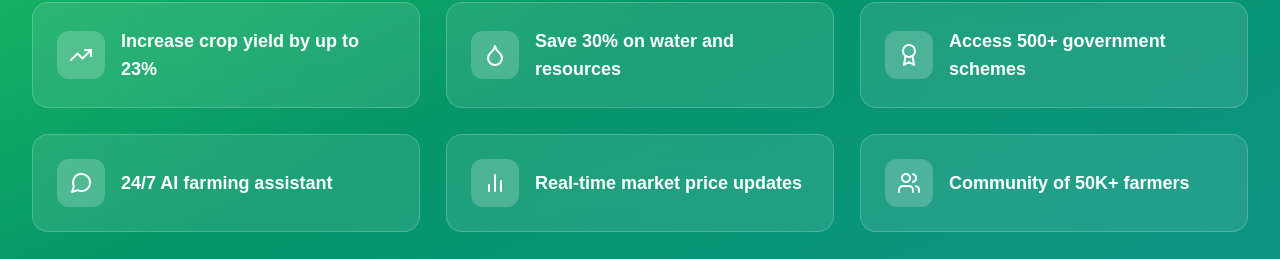
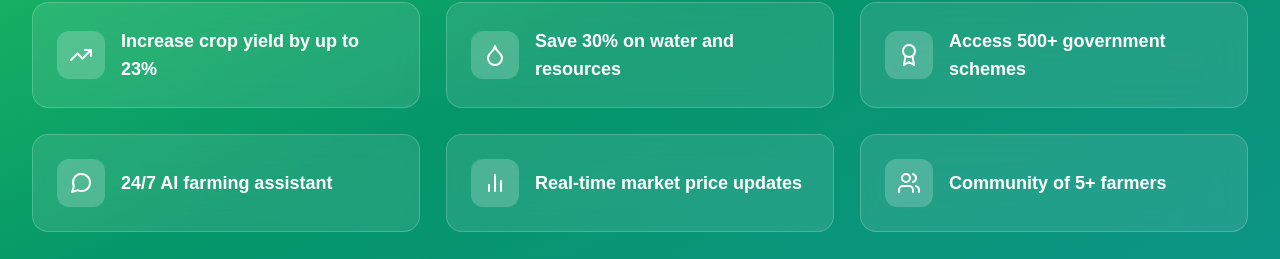
Before and after one commit to Dushyant778/ecofarm, a React (Vite) app: page / in a window 1280 px wide. Shown: the part 1749-2008 px from the top of the page. Built offline with nearby package versions, Linux system fonts and the light colour scheme.

Commit message:
Fix community farmers count in Home component

```diff
--- a/src/components/Home.jsx
+++ b/src/components/Home.jsx
@@ -102,7 +102,7 @@ export default function Home() {
         { text: "Access 500+ government schemes", icon: Award },
         { text: "24/7 AI farming assistant", icon: MessageCircle },
         { text: "Real-time market price updates", icon: BarChart2 },
-        { text: "Community of 50K+ farmers", icon: Users }
+        { text: "Community of 5+ farmers", icon: Users }
     ];
 
     const testimonials = [
```
